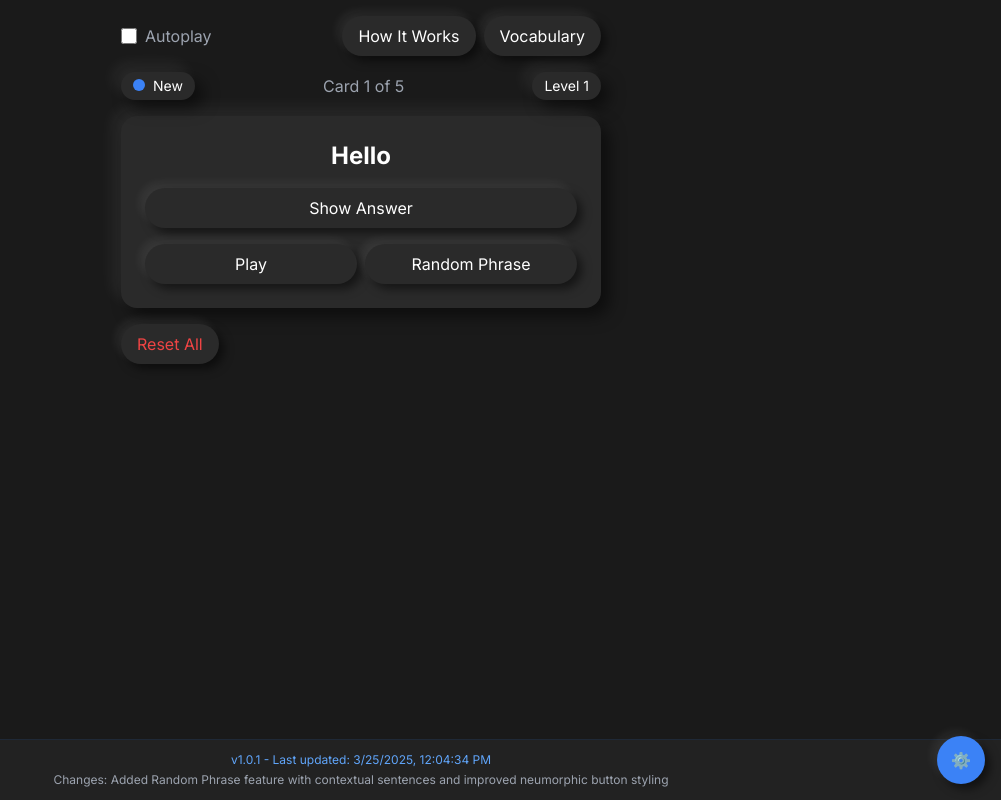
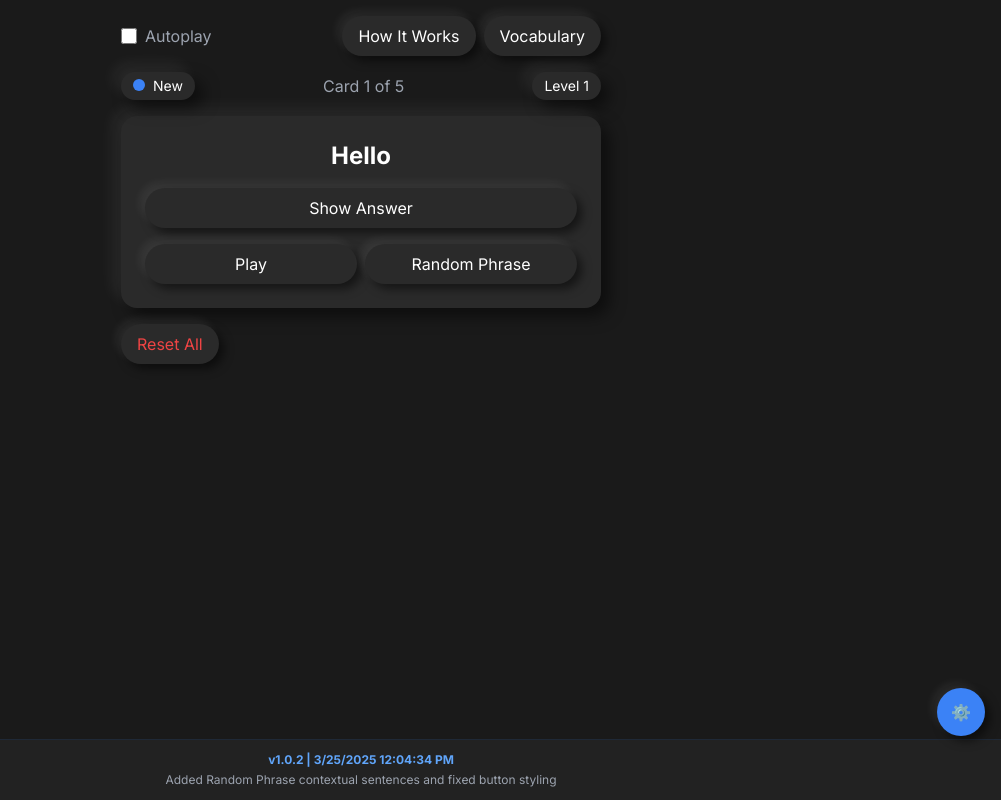
Before and after one commit to MaartenRischen/ThaiFlashcardsApp, a Next.js app: page / in a window 1280 px wide. Shown: the whole page, without its empty margins (279-1280 px from the left). Built offline with nearby package versions, Linux system fonts and the light colour scheme.

Commit message:
Improve version indicator visibility and position

```diff
--- a/app/page.tsx
+++ b/app/page.tsx
@@ -136,8 +136,8 @@ const DEFAULT_PHRASES: Phrase[] = [
 // Update version info constants with more detailed information and current timestamp
 const VERSION_INFO = {
   lastUpdated: new Date().toISOString(),
-  version: "1.0.1",
-  changes: "Added Random Phrase feature with contextual sentences and improved neumorphic button styling"
+  version: "1.0.2",
+  changes: "Added Random Phrase contextual sentences and fixed button styling"
 };
 
 export default function ThaiFlashcards() {
@@ -523,7 +523,7 @@ export default function ThaiFlashcards() {
       </div>
 
       {/* Settings Button */}
-      <div className="fixed bottom-4 right-4">
+      <div className="fixed bottom-16 right-4 z-20">
         <button
           onClick={() => setShowStats(!showStats)}
           className="settings-button"
@@ -588,9 +588,9 @@ export default function ThaiFlashcards() {
       <div className="flex-grow"></div>
 
       {/* Version indicator at the bottom */}
-      <div className="w-full py-3 px-4 text-center text-xs border-t border-gray-800 bg-[#222]">
-        <p className="text-blue-400">v{VERSION_INFO.version} - Last updated: {new Date(VERSION_INFO.lastUpdated).toLocaleString()}</p>
-        <p className="text-gray-400 mt-1">Changes: {VERSION_INFO.changes}</p>
+      <div className="w-full py-3 px-4 text-center text-xs border-t border-gray-800 bg-[#222] sticky bottom-0 z-10">
+        <p className="text-blue-400 font-bold">v{VERSION_INFO.version} | {new Date(VERSION_INFO.lastUpdated).toLocaleDateString()} {new Date(VERSION_INFO.lastUpdated).toLocaleTimeString()}</p>
+        <p className="text-gray-400 mt-1">{VERSION_INFO.changes}</p>
       </div>
     </main>
   );
```
